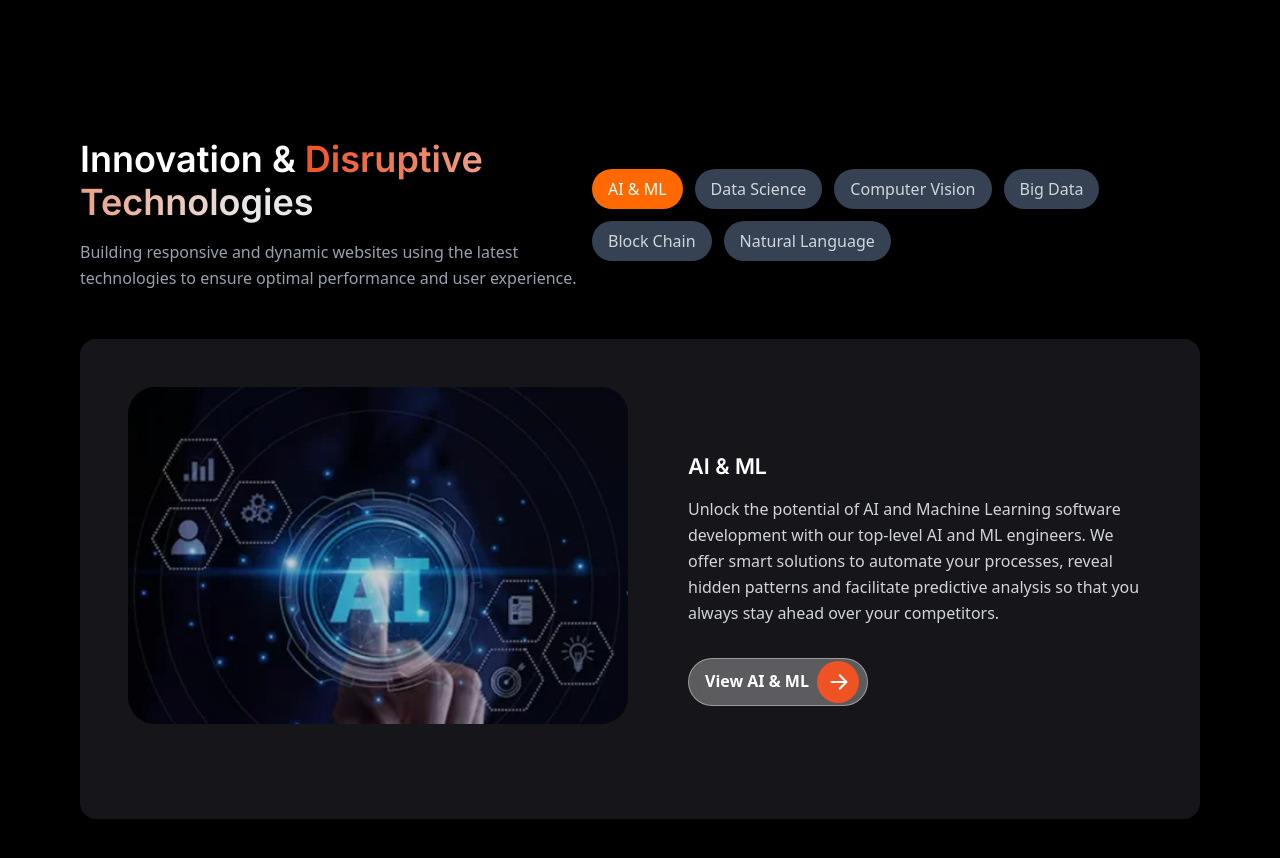
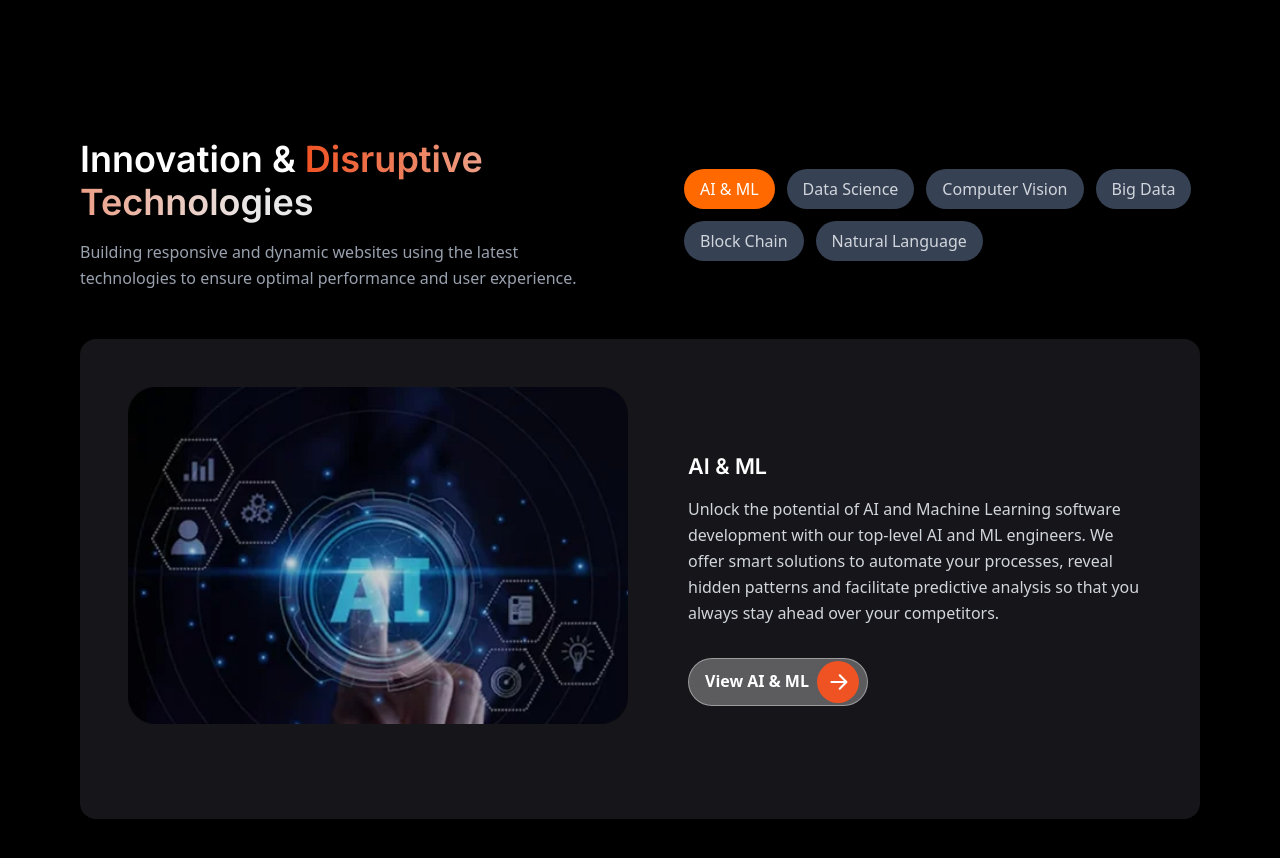
Before and after one commit to zeeshan-techionik/techionik-webiste, a Next.js app: page / in a window 1280 px wide. Shown: the part 4400-5258 px from the top of the page. Built offline with nearby package versions, Linux system fonts and the light colour scheme.

Commit message:
padding adjust

```diff
--- a/views/home/TechServices.tsx
+++ b/views/home/TechServices.tsx
@@ -14,7 +14,7 @@ const TechServices: React.FC<any> = ({servicesData}) => {
   return (
     <section className="mx-auto  bg-black/50">
       {/* Header */}
-      <div className="flex flex-col md:flex-row md:justify-between md:items-center mb-8 md:mb-12 gap-4 md:gap-0">
+      <div className="flex flex-col md:flex-row md:justify-between md:items-center mb-8 md:mb-12 gap-4 md:gap-23">
         <div className="max-w-lg">
           <h2 className="text-3xl md:text-4xl lg:text-5xl font-bold text-white">
             {servicesData?.gradiantText} <span className="gradient-text">{servicesData?.afterGradientText}</span>
```
